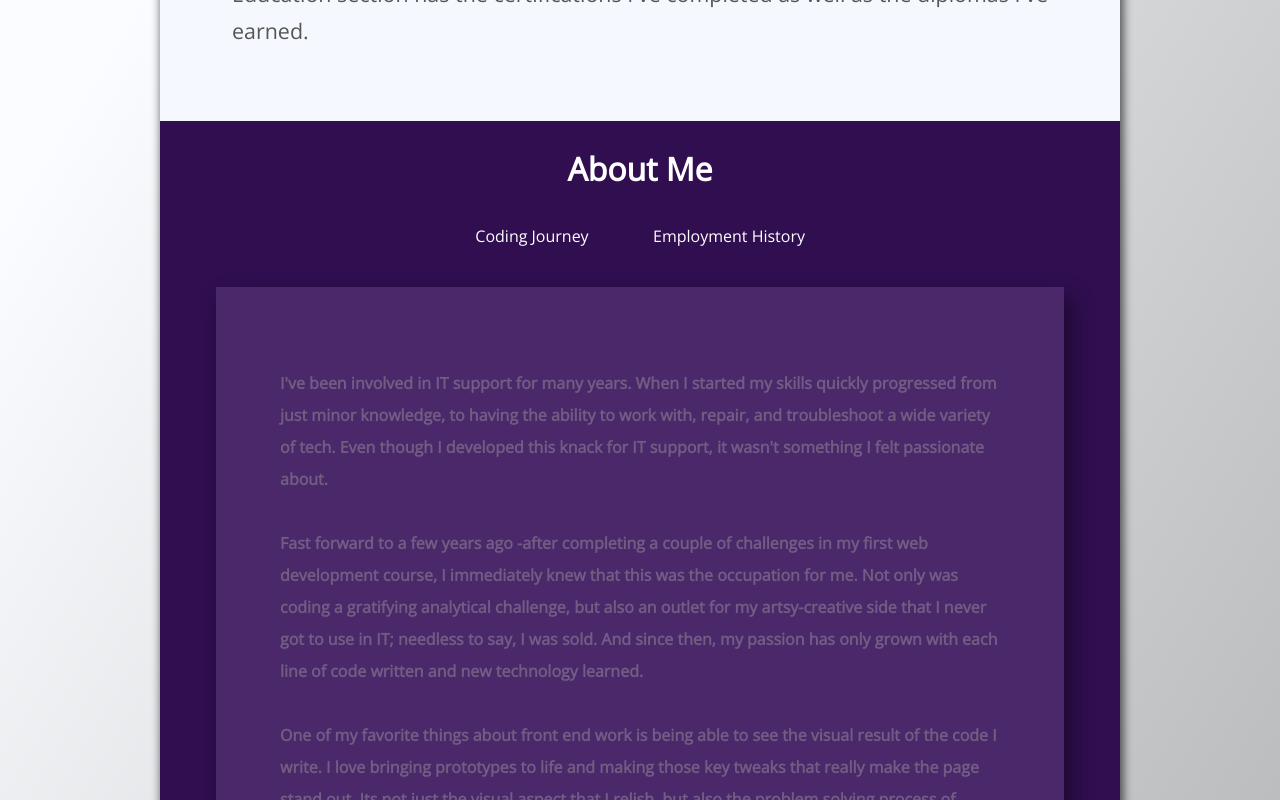
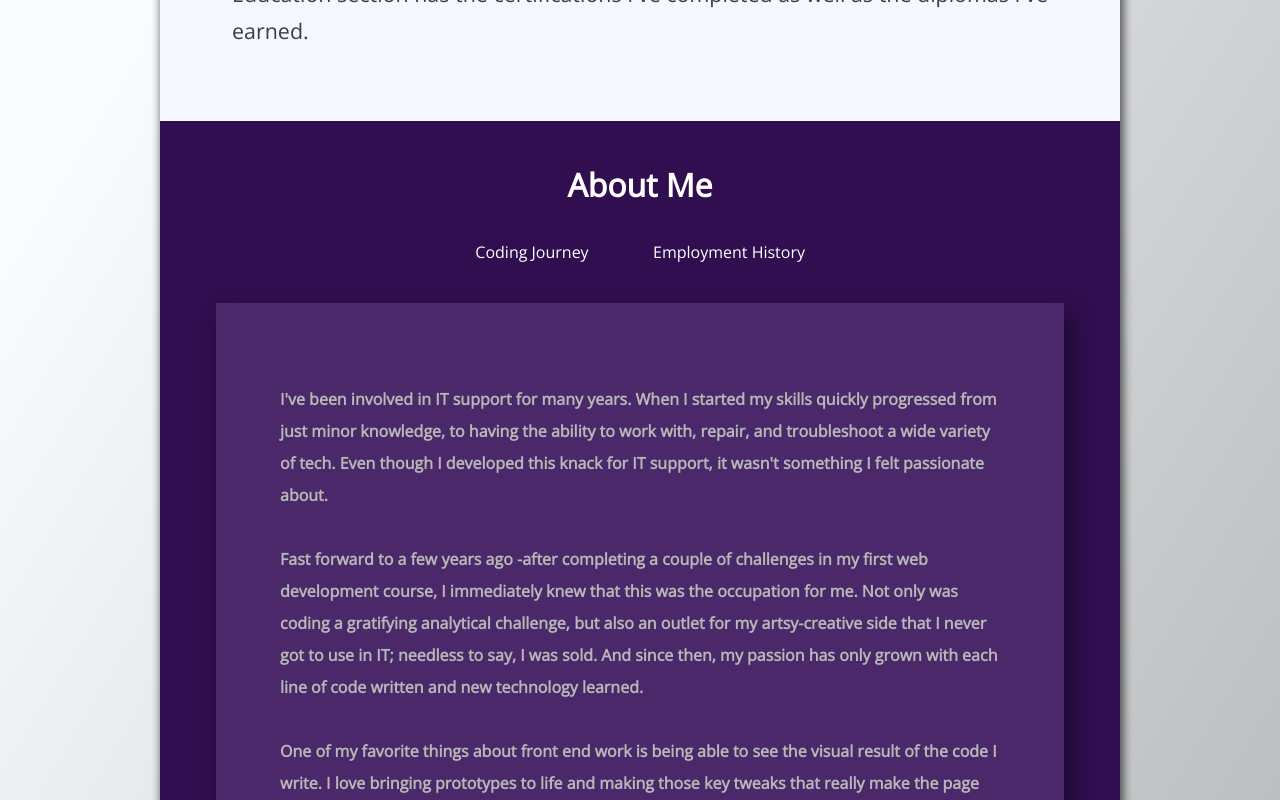
Before and after one commit to CameronRDowner/Vue_Portfolio, a Vue app: page / in a window 1280 px wide. Shown: the part 600-1400 px from the top of the page. Built offline with nearby package versions, Linux system fonts and the light colour scheme; some icons are missing.

Commit message:
restyled technologies section added some additional padding to section tags

```diff
--- a/src/App.vue
+++ b/src/App.vue
@@ -59,8 +59,8 @@ ul{
   padding-left: 0;
 }
 section {
-  padding-top: 2rem;
-  padding-bottom: 2rem;
+  padding-top: 3rem;
+  padding-bottom: 3rem;
 }
 .rounded-box{
     position: absolute;
--- a/src/assets/sass/_variables.scss
+++ b/src/assets/sass/_variables.scss
@@ -4,10 +4,13 @@ $foreground: #ffffff;
 $github: #4F455D;
 $linkedin: #1374F6;
 $yellow: #FED267;
-$off-black: #575555;
+$off-black: #3D3C3E;
 $about-background: #300E50;
 $about-foreground: #4A286A;
-$about-content: #715C84;
+$about-controls: #715C84;
+$about-text: #B7B7B7;
+$technologies-background: #480355;
+$technologies-foreground: #5B0D6A;
 
 :export{
     primary: $primary;
@@ -19,5 +22,8 @@ $about-content: #715C84;
     offBlack: $off-black;
     aboutBackground: $about-background;
     aboutForeground: $about-foreground;
-    aboutContent: $about-content;
+    aboutControls: $about-controls;
+    aboutText: $about-text;
+    technologiesBackground: $technologies-background;
+    technologiesForeground: $technologies-foreground;
 }
--- a/src/components/AboutSection.vue
+++ b/src/components/AboutSection.vue
@@ -30,7 +30,7 @@
     data () {
       return {
         radioButtonCluster: {
-          buttonColor: ColorVariables.aboutContent,
+          buttonColor: ColorVariables.aboutControls,
           buttonContentColor: 'white',
           name: 'about-content',
           radioButtonList: [
@@ -109,7 +109,7 @@
     box-shadow: 7px 11px 21px 0px rgba(0,0,0,0.45);
   }
   #about-content-text{
-    color: $about-content;
+    color: $about-text;
     p{
       display: inline-block;
       text-align: left;
--- a/src/components/TechnologiesSection.vue
+++ b/src/components/TechnologiesSection.vue
@@ -5,7 +5,7 @@
     <vue-aos animation-class="shadow-drop" threshold="0.8">
     <div id="technologies-wrapper" class="floating-high">
       <vue-aos animation-class="slide-in-blurred-left" threshold="0.3">
-      <div>
+      <div class="technology-list">
         <h3>Front End</h3>
         <ul class="flex-container-row">
           <TechnologyIcon v-bind:key="technology.id" v-for="technology in frontEndTechnologyList" :technology="technology" />
@@ -13,7 +13,7 @@
       </div>
       </vue-aos>
       <vue-aos animation-class="slide-in-blurred-left" threshold="0.3">
-      <div>
+      <div class="technology-list">
         <h3>Back End</h3>
         <ul class="flex-container-row">
           <TechnologyIcon v-bind:key="technology.id" v-for="technology in backEndTechnologyList" :technology="technology" />
@@ -21,7 +21,7 @@
       </div>
       </vue-aos>
       <vue-aos animation-class="slide-in-blurred-right" threshold="0.3">
-      <div>
+      <div class="technology-list">
         <h3>Frameworks</h3>
         <ul class="flex-container-row">
           <TechnologyIcon v-bind:key="technology.id" v-for="technology in frameworksTechnologyList" :technology="technology" />
@@ -29,7 +29,7 @@
       </div>
       </vue-aos>
       <vue-aos animation-class="slide-in-blurred-right" threshold="0.3">
-      <div>
+      <div class="technology-list">
         <h3>Libraries</h3>
         <ul class="flex-container-row">
           <TechnologyIcon v-bind:key="technology.id" v-for="technology in librariesTechnologyList" :technology="technology" />
@@ -118,7 +118,7 @@
           },
           {
             id: 2,
-            name: "Vue",
+            name: "Vue.js",
             deviconClasses: "devicon-vuejs-plain colored",
             startHidden: true
           }
@@ -155,6 +155,15 @@
 @import "../assets/sass/_variables.scss";
   #technologies {
     width: 100%;
+    background-color: $technologies-background;
+    h1{
+      color: white;
+    }
+  }
+  .technology-list{
+    background-color: white;
+    border-radius: 20px;
+    margin: 0.5rem;
   }
   #technologies-wrapper{
     display: flex;
@@ -162,11 +171,11 @@
     flex-wrap: wrap;
     justify-content: space-evenly;
     align-items: flex-start;
-    background-color: 	white;
+    background-color: $technologies-foreground;
     padding: 3em;
 
     ul{
-      width: 10rem;
+      width: 12rem;
     }
     h3{
       font-weight: 600;
--- a/src/components/TechnologyIcon.vue
+++ b/src/components/TechnologyIcon.vue
@@ -2,7 +2,9 @@
 
   <li class="technology-icon">
       <i :class="technology.deviconClasses"></i>
-      <h4 v-if="technology.name !== undefined">{{technology.name}}</h4>
+      <div v-if="technology.name !== undefined">
+        <h4  class="floating-low">{{technology.name}}</h4>
+      </div>
   </li>
 
 </template>
@@ -31,16 +33,24 @@
 </script>
 
 <style scoped lang="scss">
+@import "../assets/sass/_variables.scss";
   .technology-icon {
-    margin: 0.5rem 0.25rem;
+    margin: 0.5rem 0.4rem;
     i{
       font-size: 3.5rem;
     }
-    h4{
-      margin-top: 0.5em;
+    div{
+      margin-top: 0.3rem;
       margin-bottom: 0;
-      color:#4A4E69;
+      box-sizing: border-box;
+      h4{
+      display: inline-block;
+      color: white;
       font-weight: 400;
+      margin: 0;
+      padding: 0.3rem 0.5rem;
+      background-color: $off-black;
+    }
     }
   }
 </style>
```
